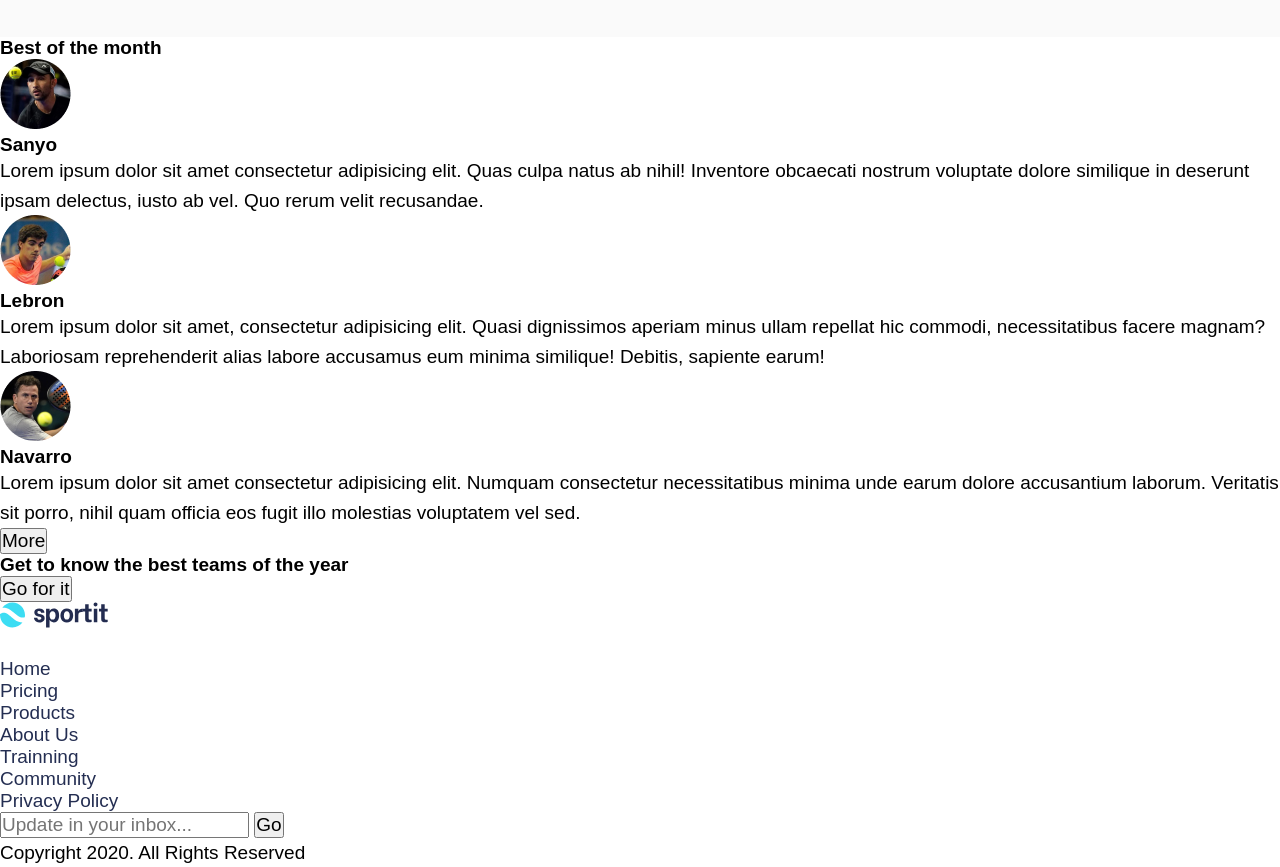
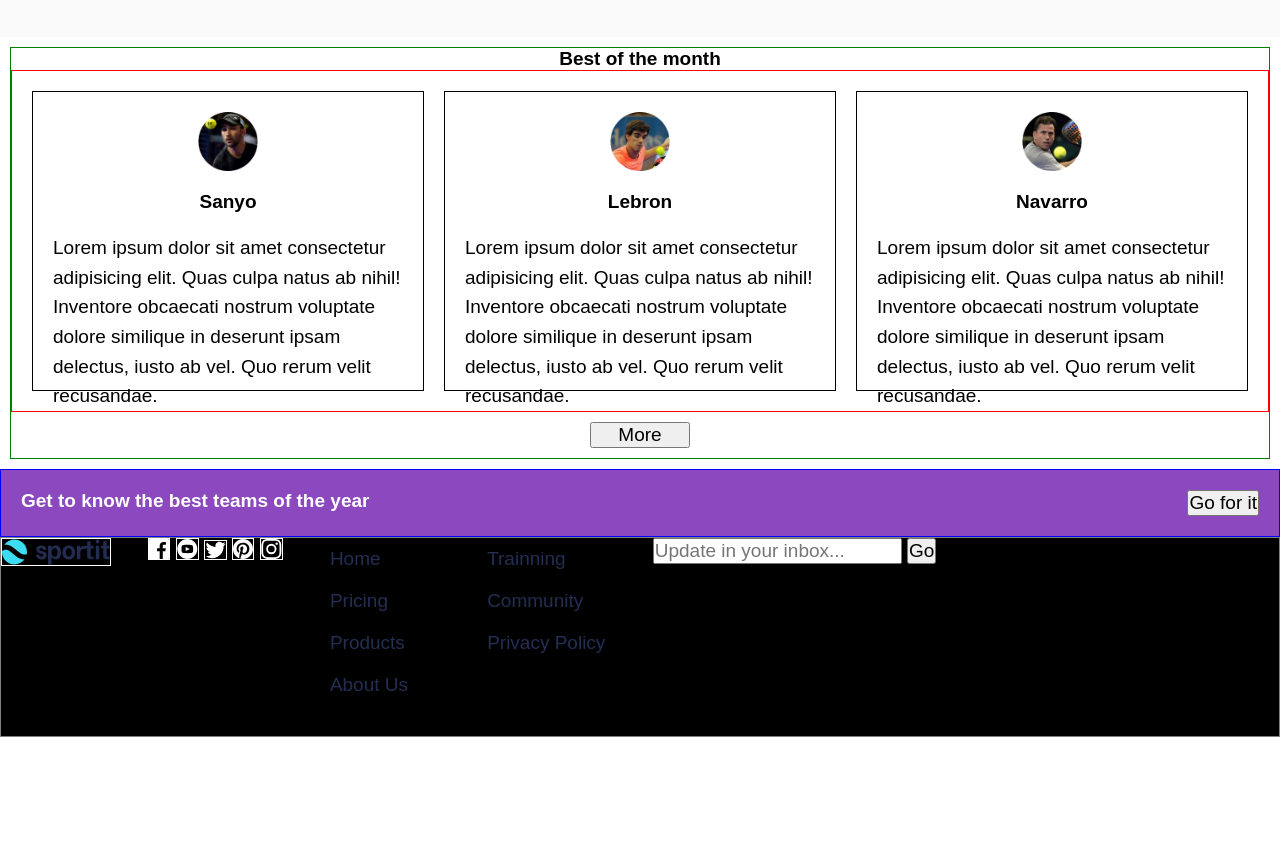
Before and after one commit to aringapoki/Evaluacion_Front-End, a plain HTML site: page index.html in a window 1280 px wide. Shown: the part 1341-2208 px from the top of the page. After the commit the page ends 2078 px from the top, so only its background shows below. Drawn offline with Linux system fonts and the light colour scheme.

Commit message:
agrega estructura flex para desktop

```diff
--- a/CSS/styles.css
+++ b/CSS/styles.css
@@ -6,6 +6,11 @@
     box-sizing: border-box;
     font-family: "Be Vietnam", sans-serif;
     font-size: 19px;
+}
+
+body{
+    width: 100%;
+    height: 100%;
 }
 p{
     line-height: 156.6%;
@@ -182,6 +187,106 @@ h1 {
     text-align: justify;
 }
 
+/* <----- Best of the month section ------> */
+
+.bestOfTheMonth{
+    border: green solid 1px;
+    display: flex;
+    flex-direction: column;
+    align-items: center;
+    margin: 10px;
+}
+
+.article-container-botm{
+    border: solid red 1px;
+    display: flex;
+    flex-direction: row;
+    align-items: center;
+    padding: 10px;
+}
+
+.article-botm{
+    display: flex;
+    flex-direction: column;
+    border: solid black 1px;
+    width: 33%;
+    height: 300px;
+    padding: 10px;
+    align-items: center;
+    margin: 10px;
+}
+
+.avatar{
+    width: 60px;
+    margin: 10px;
+}
+
+.h4-botm{
+    padding: 10px;
+}
+
+.p-botm{
+    padding: 10px;
+    height: 100%;
+}
+
+.button-botm{
+    width: 100px;
+    margin: 10px;
+}
+
+/* <----- Best teams of the year article ------> */
+
+.bestTeamOfYear{
+    border: solid 1px blue;
+    display: flex;
+    justify-content: space-between;
+    background-color: #8b48bf;
+    padding: 20px;
+}
+
+.h2-btoy{
+    color: white;
+}
+
+/* <----- FOOTER ------> */
+
+footer{
+    display: flex;
+    flex-wrap: wrap;
+    justify-content: space-between;
+    border: solid  1px gray;
+    background-color: black;
+    height: 200px;
+}
+
+.logo-footer{
+    border: 1px solid white;
+    height: fit-content;
+}
+
+.icon-rrss{
+    border: 1px white solid;
+}
+
+.nav-footer{
+    display: flex;
+    flex-direction: column;
+    flex-wrap: wrap;
+}
+
+.nav-footer-ul{
+    column-count: 2;
+    align-self: stretch;
+}
+
+.nav-footer-li{
+    padding: 10px;
+}
+
+
+
+
 /*--------------------------------------------*/
 /*MEDIA QUERIES*/
 
--- a/index.html
+++ b/index.html
@@ -1,17 +1,16 @@
 <!DOCTYPE html>
 <html lang="en">
-
   <head>
-    <meta charset="UTF-8">
-    <meta name="viewport" content="width=device-width, initial-scale=1.0">
-    <meta name="Viewport" content="width=device-width, initial-cole=1">
-    <link href="CSS/styles.css" rel="stylesheet">
-    <title>Evaluacion Front-End </title>
+    <meta charset="UTF-8" />
+    <meta name="viewport" content="width=device-width, initial-scale=1.0" />
+    <meta name="Viewport" content="width=device-width, initial-cole=1" />
+    <link href="CSS/styles.css" rel="stylesheet" />
+    <title>Evaluacion Front-End</title>
   </head>
 
   <body>
     <header class="header">
-        <img src="IMG/logo.svg" alt="logo">
+      <img src="IMG/logo.svg" alt="logo" />
       <nav class="nav-menu">
         <ul class="menu" type="none">
           <li><a href="" class="item-nav"> Sports </a></li>
@@ -26,87 +25,139 @@
         <span class="lineas-btn"></span>
         <span class="lineas-btn"></span>
       </div>
-        <button class="btn btn-up"> Contact </button>
+      <button class="btn btn-up">Contact</button>
     </header>
 
     <main>
       <section class="banner">
         <div class="banner-img">
-                <img class="img" src="IMG/padel-intro.png" alt="padel">
+          <img class="img" src="IMG/padel-intro.png" alt="padel" />
         </div>
         <article class="banner-text">
-                <h1>LIVE: Follow the Telcel Huawei Mexico Open 2022 for free </h1>
-                <p>The final of the 2022 World Padel Tour season is underway, don't miss out on any
-                    of action!</p>
-                <button class="btn"> Contact </button>
+          <h1>LIVE: Follow the Telcel Huawei Mexico Open 2022 for free</h1>
+          <p>
+            The final of the 2022 World Padel Tour season is underway, don't
+            miss out on any of action!
+          </p>
+          <button class="btn">Contact</button>
         </article>
       </section>
 
       <section class="area-res">
-            <h2 class="titu-h2"> What's different between pros? </h2>
-            <p class="par-res"> Manage provides all the functionality your
-                teas needs, without the complexity. Our software is tailor-made for modern digital product teams</p>
+        <h2 class="titu-h2">What's different between pros?</h2>
+        <p class="par-res">
+          Manage provides all the functionality your teas needs, without the
+          complexity. Our software is tailor-made for modern digital product
+          teams
+        </p>
       </section>
 
       <section class="section-container">
         <article class="card">
-                <h3 class="card-titu"><span class="numero"> 01 </span> Track company-wide progress </h3>
-                <p>Donec elit est, mattis lacinia arcu eu, efficitur consequat augue. Nam tellus sem, tempus
-                    pellentesque egestas vitae, efficitur vel nulla. Etiam vel orci rutrum, placerat quam eget,
-                    consequat dolor.</p>
+          <h3 class="card-titu">
+            <span class="numero"> 01 </span> Track company-wide progress
+          </h3>
+          <p>
+            Donec elit est, mattis lacinia arcu eu, efficitur consequat augue.
+            Nam tellus sem, tempus pellentesque egestas vitae, efficitur vel
+            nulla. Etiam vel orci rutrum, placerat quam eget, consequat dolor.
+          </p>
         </article>
         <article class="card">
-                <h3 class="card-titu"><span class="numero"> 02 </span> Advance built-in reports </h3>
-                <p>Donec elit est, mattis lacinia arcu eu, efficitur consequat augue. Nam tellus sem, tempus
-                    pellentesque egestas vitae, efficitur vel nulla. Etiam vel orci rutrum, placerat quam eget,
-                    consequat dolor.</p>
+          <h3 class="card-titu">
+            <span class="numero"> 02 </span> Advance built-in reports
+          </h3>
+          <p>
+            Donec elit est, mattis lacinia arcu eu, efficitur consequat augue.
+            Nam tellus sem, tempus pellentesque egestas vitae, efficitur vel
+            nulla. Etiam vel orci rutrum, placerat quam eget, consequat dolor.
+          </p>
         </article>
         <article class="card">
-                <h3 class="card-titu"><span class="numero"> 03 </span> Everything you need in one place </h3>
-                <p>Donec elit est, mattis lacinia arcu eu, efficitur consequat augue. Nam tellus sem, tempus
-                    pellentesque egestas vitae, efficitur vel nulla. Etiam vel orci rutrum, placerat quam eget,
-                    consequat dolor.</p>
+          <h3 class="card-titu">
+            <span class="numero"> 03 </span> Everything you need in one place
+          </h3>
+          <p>
+            Donec elit est, mattis lacinia arcu eu, efficitur consequat augue.
+            Nam tellus sem, tempus pellentesque egestas vitae, efficitur vel
+            nulla. Etiam vel orci rutrum, placerat quam eget, consequat dolor.
+          </p>
         </article>
       </section>
       <!---------------------------LAURA VALENTINA VALLECILLA CASTAÑO ----------------------------------------------->
 
       <section class="bestOfTheMonth">
         <h2 class="h2-botm">Best of the month</h2>
+        <div class="article-container-botm">
           <article class="article-botm">
-                <img src="IMG\avatar-sanyo.png" alt="avatar-sanyo" class="avatar">
+            <img src="IMG\avatar-sanyo.png" alt="avatar-sanyo" class="avatar" />
             <h4 class="h4-botm">Sanyo</h4>
-                <p class="p-botm">Lorem ipsum dolor sit amet consectetur adipisicing elit. Quas culpa natus ab nihil! Inventore obcaecati nostrum voluptate dolore similique in deserunt ipsam delectus, iusto ab vel. Quo rerum velit recusandae.</p>
+            <p class="p-botm">
+              Lorem ipsum dolor sit amet consectetur adipisicing elit. Quas
+              culpa natus ab nihil! Inventore obcaecati nostrum voluptate dolore
+              similique in deserunt ipsam delectus, iusto ab vel. Quo rerum
+              velit recusandae.
+            </p>
           </article>
           <article class="article-botm">
-                <img src="IMG\avatar.lebron.png" alt="avatar-lebron" class="avatar">
+            <img
+              src="IMG\avatar.lebron.png"
+              alt="avatar-lebron"
+              class="avatar"
+            />
             <h4 class="h4-botm">Lebron</h4>
-                <p class="p-botm">Lorem ipsum dolor sit amet, consectetur adipisicing elit. Quasi dignissimos aperiam minus ullam repellat hic commodi, necessitatibus facere magnam? Laboriosam reprehenderit alias labore accusamus eum minima similique! Debitis, sapiente earum!</p>
+            <p class="p-botm">
+                Lorem ipsum dolor sit amet consectetur adipisicing elit. Quas
+                culpa natus ab nihil! Inventore obcaecati nostrum voluptate dolore
+                similique in deserunt ipsam delectus, iusto ab vel. Quo rerum
+                velit recusandae.
+            </p>
           </article>
           <article class="article-botm">
-                <img src="IMG\avatar-navarro.png" alt="avatar-navarro" class="avatar">
+            <img
+              src="IMG\avatar-navarro.png"
+              alt="avatar-navarro"
+              class="avatar"
+            />
             <h4 class="h4-botm">Navarro</h4>
-                <p class="p-botm">Lorem ipsum dolor sit amet consectetur adipisicing elit. Numquam consectetur necessitatibus minima unde earum dolore accusantium laborum. Veritatis sit porro, nihil quam officia eos fugit illo molestias voluptatem vel sed.</p>
+            <p class="p-botm">
+                Lorem ipsum dolor sit amet consectetur adipisicing elit. Quas
+                culpa natus ab nihil! Inventore obcaecati nostrum voluptate dolore
+                similique in deserunt ipsam delectus, iusto ab vel. Quo rerum
+                velit recusandae.
+            </p>
           </article>
+        </div>
         <button class="button-botm">More</button>
       </section>
       <article class="bestTeamOfYear">
         <h2 class="h2-btoy">Get to know the best teams of the year</h2>
         <button class="button-btoy">Go for it</button>
       </article>
-
-
     </main>
     <footer>
-        <img src="IMG\logo.svg" alt="logo-sportit" class="logo-footer">
+      <img src="IMG\logo.svg" alt="logo-sportit" class="logo-footer" />
       <div class="socialMediaIconsContainer">
-            <img src="IMG\icon-facebook.svg" alt="icon-facebook" class="icon-rrss">
-            <img src="IMG\icon-youtube.svg" alt="icon-youtube" class="icon-rrss">
-            <img src="IMG\icon-twitter.svg" alt="icon-twitter" class="icon-rrss">
-            <img src="IMG\icon-pinterest.svg" alt="icon-pinterest" class="icon-rrss">
-            <img src="IMG\icon-instagram.svg" alt="icon-instagram" class="icon-rrss">
+        <img
+          src="IMG\icon-facebook.svg"
+          alt="icon-facebook"
+          class="icon-rrss"
+        />
+        <img src="IMG\icon-youtube.svg" alt="icon-youtube" class="icon-rrss" />
+        <img src="IMG\icon-twitter.svg" alt="icon-twitter" class="icon-rrss" />
+        <img
+          src="IMG\icon-pinterest.svg"
+          alt="icon-pinterest"
+          class="icon-rrss"
+        />
+        <img
+          src="IMG\icon-instagram.svg"
+          alt="icon-instagram"
+          class="icon-rrss"
+        />
       </div>
       <nav class="nav-footer">
-            <ul class="ul-nav-footer">
+        <ul class="nav-footer-ul">
           <li class="nav-footer-li"><a href="">Home</a></li>
           <li class="nav-footer-li"><a href="">Pricing</a></li>
           <li class="nav-footer-li"><a href="">Products</a></li>
@@ -117,11 +168,17 @@
         </ul>
       </nav>
       <form action="/form" class="inbox-form">
-            <label for="email"></label><input type="email" name="email" id="email" placeholder="Update in your inbox..." class="email-input">
+        <label for="email"></label
+        ><input
+          type="email"
+          name="email"
+          id="email"
+          placeholder="Update in your inbox..."
+          class="email-input"
+        />
         <button type="submit" class="button-form">Go</button>
       </form>
       <p class="copyright">Copyright 2020. All Rights Reserved</p>
     </footer>
   </body>
-
 </html>
```
Lines whose indentation alone changed are shown as unchanged.
